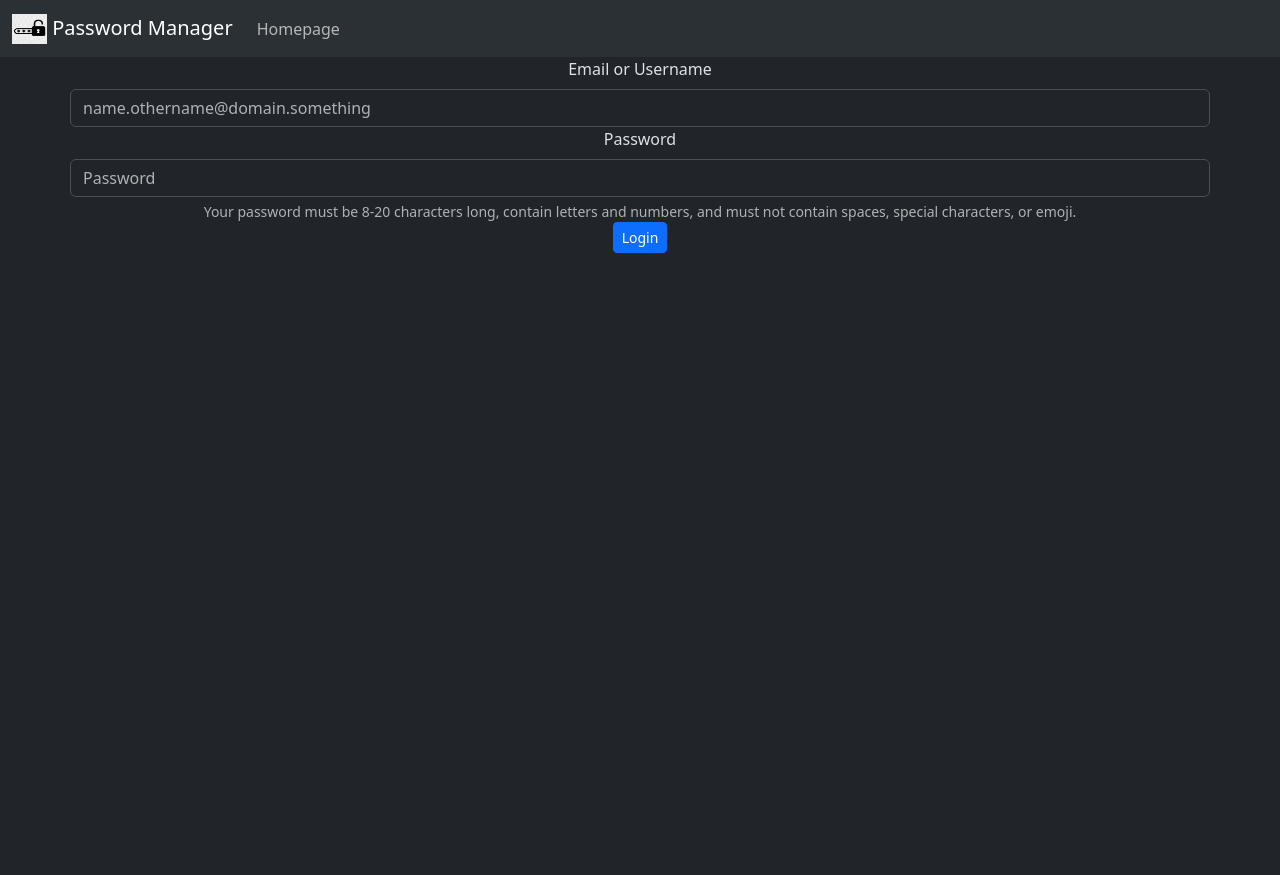
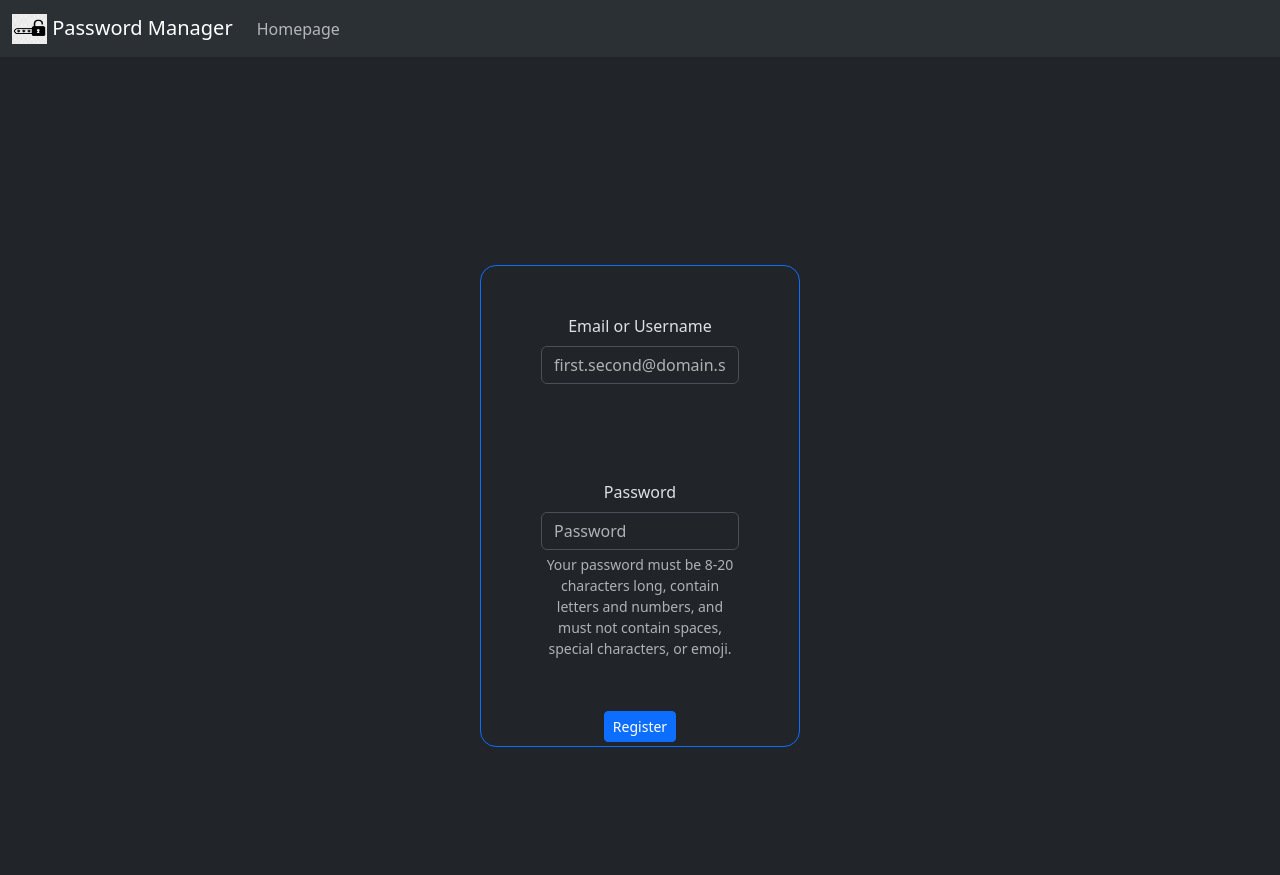
Before and after one commit to Jalbo27/Encrypt-Password, a Flask app: page /register in a window 1280 px wide. Before the commit the page ends 253 px from the top, so only its background shows below. Run offline with Flask 3, Linux system fonts and the light colour scheme; some libraries are stand-ins or nearby versions.

Commit message:
manage login control

```diff
--- a/passwordManager/WebSite/app.py
+++ b/passwordManager/WebSite/app.py
@@ -1,9 +1,7 @@
 from flask import Flask, render_template, request, make_response, jsonify
 import logging
-import socket
 from flask.logging import default_handler
 from logging.config import dictConfig
-from logging.handlers import SMTPHandler
 from engine import Engine
 from markupsafe import escape
 from __inspection__ import currentLine
@@ -24,24 +22,14 @@ dictConfig({
     }
 })
 
-ip = socket.gethostbyname(socket.gethostname())
-
-mail_handler = SMTPHandler(
-    mailhost=ip,
-    fromaddr='passwordmanager.tracker@gmail.com',
-    toaddrs=['alberto.lorenzini2004@gmail.com'],
-    subject='Application Error'
-)
-mail_handler.setLevel(logging.ERROR)
-mail_handler.setFormatter(logging.Formatter(
-    '[%(asctime)s] %(levelname)s in %(module)s: %(message)s'
-))
-
 app = Flask(__name__)
 app.logger.removeHandler(default_handler)
+#logging.basicConfig(filename="DEBUG.log", level=logging.DEBUG)
+
 
 responder = Engine()
 password_dict = []
+
 
 ### LOADS HOMEPAGE PAGE --- METHOD = 'GET'
 @app.route("/")
@@ -49,6 +37,7 @@ password_dict = []
 @app.route("/homepage/<string:account>", methods=['GET'])
 def home_page(account=''):
     return render_template("homepage.html", account=escape(account), id=len(password_dict))
+
 
 ### UPLOAD THE PASSWORD INTO TABLE
 @app.route("/homepage/", methods=['POST'])
@@ -84,11 +73,13 @@ def uploadPassword(account=''):
         print(currentLine("app"), " It is not a json media type")
         return jsonify(request)
 
+
 ### LOADS LOGIN PAGE --- METHOD = 'GET'
 @app.route("/login", methods=['GET'])
 def loginPage():
     print(currentLine("app")," I\'m inside loginPage function")
     return render_template("login.html")
+
 
 ### CREATE OR LOGIN AN ACCOUNT --- METHOD = 'POST'
 @app.route("/login", methods=['POST'])
@@ -100,10 +91,9 @@ def login():
             if(request.get_json() != None):
                 username = request.get_json()['username']
                 password = request.get_json()['password']
-                if responder.account(username, password, True):
-                    print(currentLine("app"), " User created")
+                if responder.account(username, password, False):
+                    print(currentLine("app"), " User logged")
                     return jsonify({"code": 200, "url": f"/homepage/"})
-                    #return redirect(url_for(home_page, name=username), code=302)
                 else:
                     print(currentLine("app"), " Login failed")
                     response = {'login': 'failed'}
@@ -118,20 +108,47 @@ def login():
         print(currentLine("app"), " It is not a json media type")
         return render_template("login.html", check=False)
 
+
 ### LOADS REFGISTER PAGE --- METHOD = 'GET'
 @app.route("/register", methods=['GET'])
 def registerPage():
     return render_template("register.html")
 
- ###
+
+ ### SUBSCRIBE NEW USER TO DB --- METHOD = 'POST'
 @app.route("/register", methods=['POST'])
 def register():
-    pass
+    print(currentLine("app"), " I\'m inside subscribe function")
+    if (request.is_json):
+        print(currentLine("app"), request.get_json())
+        try:
+            if(request.get_json() != None):
+                username = request.get_json()['username']
+                password = request.get_json()['password']
+                if responder.account(username, password, True):
+                    print(currentLine("app"), " User created")
+                    return jsonify({"code": 200, "url": f"/homepage/"})
+                else:
+                    print(currentLine("app"), " Register failed")
+                    response = {'register': 'failed'}
+                    return jsonify(response)
+            else:
+                print(currentLine("app"), " Failed request")
+                return render_template("register.html", check=False)
+
+        except Exception as error:
+            print(currentLine("app"), error)
+            return render_template("register.html", check=False)
+    else:
+        print(currentLine("app"), " It is not a json media type")
+        return render_template("register.html", check=False)
+
 
 ### LOADS LOGOUT PAGE --- METHOD = 'GET'
 @app.route("/logout")
 def logoutPage():
     return render_template("logout.html/")
+
 
 ### HANDLE OF STATUS CODE OF ERROR (400 AND 500)
 @app.errorhandler(404)
--- a/passwordManager/WebSite/docker-compose.yaml
+++ /dev/null
@@ -1 +0,0 @@
-version: '2'
--- a/passwordManager/WebSite/sql/schema.sql
+++ /dev/null
@@ -1,8 +0,0 @@
--- CREATE TABLE FOR THE USER CREDENTIALS AND LOGIN. CREATE TABLE FOR THE PASSWORD'S USER
-
-DROP TABLE IF EXISTS "User";
--- SELECT 'IF OBJECT_ID(''' + TABLE_NAME + ''') IS NOT NULL BEGIN DROP TABLE [' + TABLE_NAME + '] END;' FROM sqlite_master WHERE type='table' AND TABLE_NAME LIKE '[Password]%';
-DROP TABLE IF EXISTS (SELECT name FROM sqlite_master WHERE type='table' ORDER BY name);
-
-
-CREATE TABLE "User" ("id" INTEGER PRIMARY KEY NOT NULL, "username" TEXT NOT NULL, "email" TEXT, "password" TEXT NOT NULL);
--- /dev/null
+++ b/passwordManager/WebSite/static/register.js
@@ -0,0 +1,60 @@
+let url = window.location.href;
+
+
+window.onload = () => {
+    /**
+   * CONTROLLO LATO BACKEND DEI DATI INSERITI DALL'UTENTE E AGGIUNTA IN TABELLA DEI NUOVI CAMPI
+   */
+    const form = document.getElementById("form");
+    form.addEventListener("submit", async (event) => {
+      console.log("I\'m inside the addEventListener function!");
+      event.preventDefault();
+      try {
+        const username = document.getElementById("user-control").value;
+        const password = document.getElementById("password-control").value;
+        console.log("username: " + username + "\npassword: " + password);
+        if (username != '' && password != '') {
+          console.log("I\'m sending data to backend!");
+          let response = await sendForm({ url }, username, password);
+          if(response['code'] == 200)
+            console.log(response['url'])
+            window.location = url.replace('/register', (response['url'] + `${username}`))
+        }
+      } catch (error) {
+        console.log(error);
+      }
+    });
+  }
+
+  /**
+   * Helper function for POSTing data as JSON with fetch.
+   *
+   * @param {Object} options
+   * @param {string} options.url - URL to POST data to
+   * @param {FormData} options.formData - `FormData` instance
+   * @return {Object} - Response body from URL that was POSTed to
+   */
+  async function sendForm({ url }, username, password) {
+    console.log("I\'m inside sendForm function");
+    console.log(JSON.stringify({ username: username, password: password }));
+    const response = await fetch(url, {
+      method: "POST",
+      headers: {
+        "Content-Type": "application/json",
+        "Accept": "application/json"
+      },
+      body: JSON.stringify({ 'username': username, 'password': password }),
+    }).then(response => {
+      if (!response.ok) {
+        const errorMessage = response.text();
+        throw new Error(errorMessage);
+      }
+      else {
+        return response.json().then(value => {
+          console.log(value);
+          return value;
+        });
+      }
+    });
+    return response;
+  }
--- a/passwordManager/WebSite/templates/homepage.html
+++ b/passwordManager/WebSite/templates/homepage.html
@@ -42,8 +42,10 @@
             {% endif %}
           </li>
           {% if account %}
-          <li>
+          <li class="nav-item">
             <a class="nav-link" href="{{ url_for('logoutPage')}}">Logout</a>
+            {% else %}
+            <a class="nav-link" href="{{ url_for('register')}}">Subscribe</a>
           </li>
           {% endif %}
         </ul>
--- a/passwordManager/WebSite/templates/login.html
+++ b/passwordManager/WebSite/templates/login.html
@@ -50,7 +50,7 @@
           </div>
         </div>
         <div class="p-1 g-col-4">
-          <button class="btn btn-primary btn-sm" type="submit" id="Button">Login</button>
+          <button class="btn btn-primary btn-sm" type="submit" id="Button">Subscribe</button>
         </div>
       </div>
     </form>
--- a/passwordManager/WebSite/templates/register.html
+++ b/passwordManager/WebSite/templates/register.html
@@ -1,53 +1,60 @@
 <!DOCTYPE html>
 <html lang="en" xmlns="http://www.w3.org/1999/xhtml" class="html__responsive">
+
 <head>
-        <title>Password Manager | Alberto Lorenzini</title>
+  <title>Password Manager | Subscribe</title>
   <meta charset="utf-8">
   <meta name="viewport" content="width=device-width, initial-scale=1">
   <meta name="description" content="Password Manager for users, download and upload password">
   <link rel="shortcut icon" href="#">
   <link rel="stylesheet" type="text/css" href="../static/bootstrap/css/bootstrap.css">
+  <link rel="stylesheet" type="text/css" href="../static/login.css">
   <script type="text/javascript" src="../static/bootstrap/js/bootstrap.js"></script>
-        <script type="text/javascript" src="../static/script.js"></script>
+  <script type="text/javascript" src="../static/register.js"></script>
 </head>
-    <body data-bs-theme="dark">
+
+<body data-bs-theme="dark" style="overflow-x: hidden;">
   <nav class="navbar navbar-expand-lg bg-body-tertiary" id="nav-bar">
     <div class="container-fluid">
       <a class="navbar-brand" href="#">
-                <img src="../static/password_icon.ico" alt="Logo" width="35" height="30" class="d-inline-block align-text-top" href="/">
+        <img src="../static/password_icon.ico" alt="Logo" width="35" height="30" class="d-inline-block align-text-top"
+          href="/">
         Password Manager
       </a>
-              <button class="navbar-toggler" type="button" data-bs-toggle="collapse" data-bs-target="#navbarSupportedContent" aria-controls="navbarSupportedContent" aria-expanded="false" aria-label="Toggle navigation">
+      <button class="navbar-toggler" type="button" data-bs-toggle="collapse" data-bs-target="#navbarSupportedContent"
+        aria-controls="navbarSupportedContent" aria-expanded="false" aria-label="Toggle navigation">
         <span class="navbar-toggler-icon"></span>
       </button>
       <div class="collapse navbar-collapse" id="navbarSupportedContent">
         <ul class="navbar-nav me-auto mb-2 mb-lg-0">
           <li class="nav-item">
-                        <a class="nav-link" href="/homepage/">Homepage</a>
+            <a class="nav-link" href="{{ url_for('home_page')}}">Homepage</a>
           </li>
         </ul>
       </div>
     </div>
   </nav>
-          <form class="container text-center" action="{{ url_for('loginPage')}}" method="post">
-            <div class="grid gap-0 gap-3">
-              <div class="col">
-                <div class="row">
-                  <label for="EmailInput" class="form-label">Email or Username</label>
-                  <input class="form-control" type="email"  id="EmailInput" placeholder="name.othername@domain.something">
+  <div class="border rounded-4 border-primary d-flex justify-content-center flex-column" id="box-login">
+    <form class="container text-center" id="form" method="post" href="{{url_for('home_page')}}">
+      <div class="grid row-gap-6">
+        <div class="p-5 g-col-6 form floating">
+          <label for="user-control" class="form-label">Email or Username</label>
+          <input class="form-control" type="text" name="username" id="user-control" placeholder="first.second@domain.something">
         </div>
-                <div class="row">
-                  <label for="PasswordInput" class="form-label">Password</label>
-                  <input class="form-control" id="PasswordInput" type="password" placeholder="Password">
+        <div class="p-5 g-col-6 form floating">
+          <label for="password-control" class="form-label">Password</label>
+          <input class="form-control" id="password-control" name="password" type="password" placeholder="Password">
           <div id="passwordHelpBlock" class="form-text">
-                    Your password must be 8-20 characters long, contain letters and numbers, and must not contain spaces, special characters, or emoji.
+            Your password must be 8-20 characters long, contain letters and numbers, and must not contain spaces,
+            special characters, or emoji.
           </div>
         </div>
-                <div class="row-gap-3">
-                  <button class="btn btn-primary btn-sm">Login</button>
-                </div>
+        <div class="p-1 g-col-4">
+          <button class="btn btn-primary btn-sm" type="submit" id="Button">Register</button>
         </div>
       </div>
     </form>
+  </div>
 </body>
+
 </html>
```
Also changed, not shown: passwordManager/WebSite/account.py (+6 -6 lines), passwordManager/WebSite/db.py (+40 -22 lines), passwordManager/WebSite/static/homepage.js (+42 -13 lines). Lines whose indentation alone changed are shown as unchanged.
